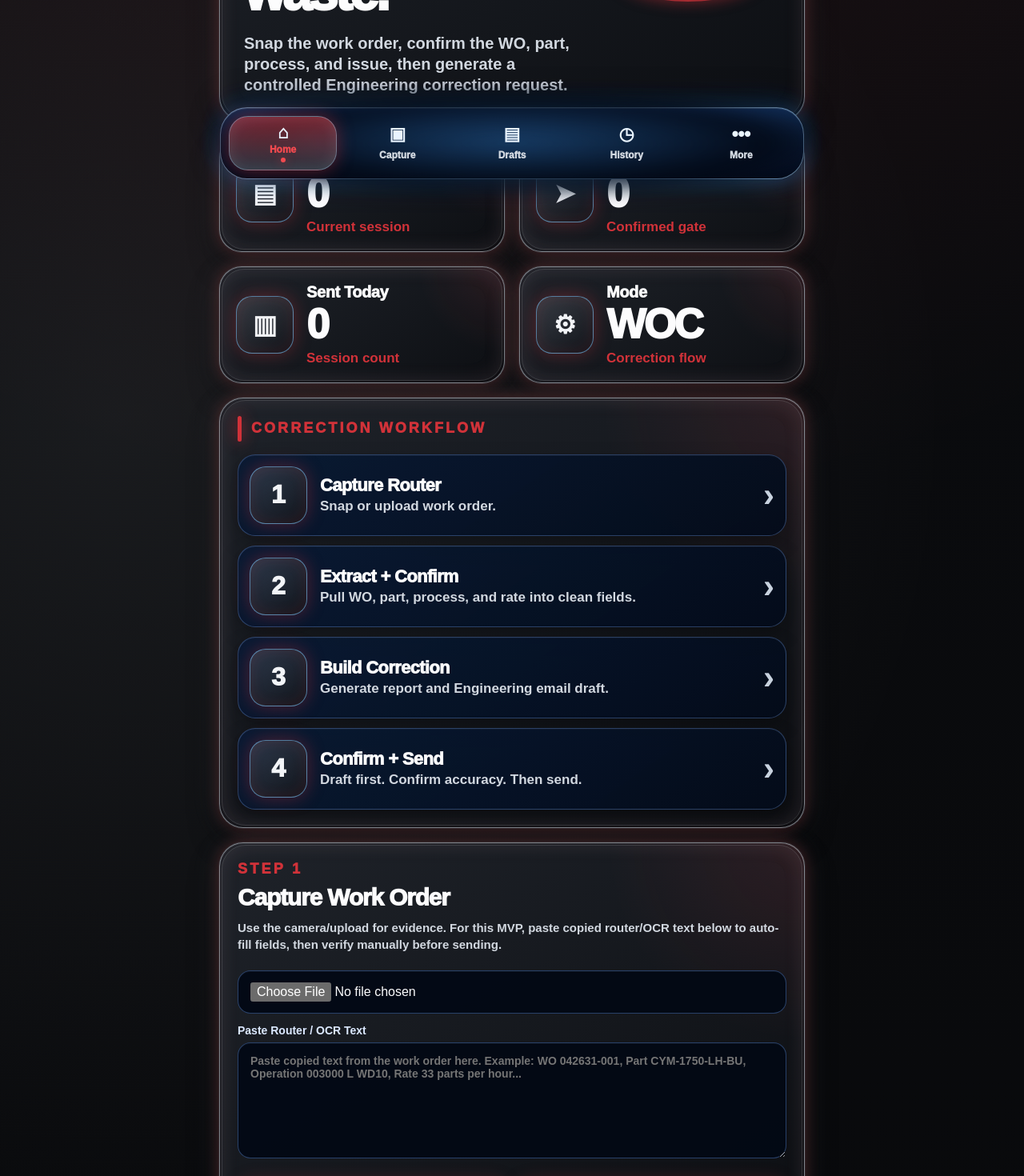
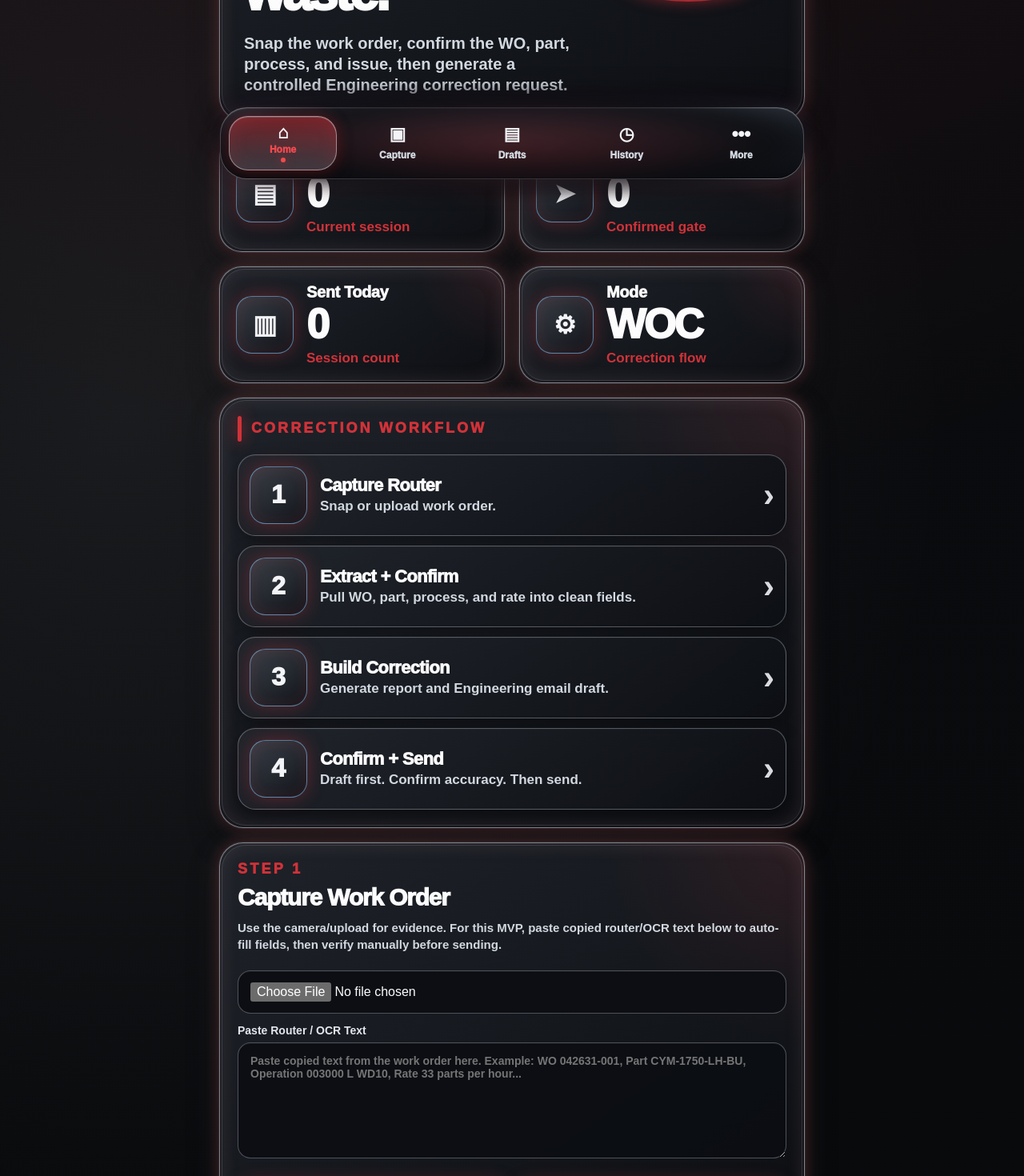
Before and after one commit to kool1160/Applied-intelligence-Ai-Woc, a Next.js app: page / in a window 1280 px wide. Shown: the part 560-2030 px from the top of the page at 80% size. Built offline with nearby package versions, Linux system fonts and the light colour scheme.

Commit message:
Enhance chrome glass depth and red-accent nav styling

```diff
--- a/app/globals.css
+++ b/app/globals.css
@@ -318,9 +318,9 @@ body {
   align-items: center;
   margin-top: 12px;
   padding: 14px;
-  border: 1px solid rgba(130, 175, 255, 0.3);
+  border: 1px solid rgba(214, 220, 227, 0.34);
   border-radius: 22px;
-  background: linear-gradient(145deg, rgba(8, 26, 53, 0.9), rgba(3, 11, 26, 0.92));
+  background: linear-gradient(145deg, rgba(34, 38, 45, 0.92), rgba(13, 15, 20, 0.95));
   text-decoration: none;
   color: inherit;
   box-shadow: inset 0 1px 0 rgba(255,255,255,0.04), 0 10px 24px rgba(0,0,0,0.28);
@@ -341,7 +341,7 @@ body {
 }
 
 .workflow-row b {
-  color: rgba(233, 243, 255, 0.86);
+  color: rgba(239, 242, 246, 0.9);
   font-size: 42px;
   line-height: 1;
 }
@@ -356,7 +356,7 @@ body {
 label {
   display: block;
   margin: 13px 0;
-  color: #dbe8ff;
+  color: #e2e6ec;
   font-size: 14px;
   font-weight: 900;
 }
@@ -367,9 +367,9 @@ textarea {
   width: 100%;
   margin-top: 7px;
   padding: 14px 15px;
-  border: 1px solid rgba(110, 165, 255, 0.36);
+  border: 1px solid rgba(202, 209, 217, 0.35);
   border-radius: 16px;
-  background: rgba(3, 9, 21, 0.94);
+  background: rgba(12, 14, 19, 0.95);
   color: var(--text);
   font: inherit;
   outline: none;
@@ -379,8 +379,8 @@ textarea {
 input:focus,
 select:focus,
 textarea:focus {
-  border-color: var(--soft-blue);
-  box-shadow: 0 0 0 3px rgba(66, 168, 255, 0.16), inset 0 1px 0 rgba(255,255,255,0.04);
+  border-color: rgba(241, 74, 79, 0.85);
+  box-shadow: 0 0 0 3px rgba(209, 50, 57, 0.2), 0 0 16px rgba(209, 50, 57, 0.22), inset 0 1px 0 rgba(255,255,255,0.08);
 }
 
 textarea { min-height: 110px; }
@@ -401,8 +401,8 @@ button,
 }
 
 button.secondary {
-  background: rgba(16, 39, 74, 0.92);
-  border: 1px solid rgba(130,175,255,.3);
+  background: rgba(32, 36, 43, 0.92);
+  border: 1px solid rgba(209,216,223,.36);
   color: var(--text);
 }
 
@@ -413,17 +413,17 @@ button:disabled { opacity: 0.45; }
   width: 100%;
   margin-top: 10px;
   border-radius: 18px;
-  border: 1px solid rgba(110, 165, 255, 0.36);
+  border: 1px solid rgba(202, 209, 217, 0.35);
 }
 
 pre {
   white-space: pre-wrap;
   overflow-wrap: anywhere;
   padding: 14px;
-  border: 1px solid rgba(110, 165, 255, 0.3);
+  border: 1px solid rgba(198, 206, 215, 0.33);
   border-radius: 16px;
-  background: rgba(2, 8, 20, 0.94);
-  color: #dce9ff;
+  background: rgba(12, 14, 19, 0.95);
+  color: #e7ebf1;
   max-height: 330px;
   overflow: auto;
 }
@@ -447,19 +447,19 @@ pre {
   grid-template-columns: repeat(5, minmax(0, 1fr));
   gap: 8px;
   padding: 10px;
-  border: 1px solid rgba(168, 216, 255, 0.58);
+  border: 1px solid rgba(214, 221, 228, 0.46);
   border-radius: 34px;
   background:
-    linear-gradient(180deg, rgba(18, 45, 86, 0.94), rgba(3, 10, 25, 0.98)),
-    rgba(5, 14, 31, 0.96);
+    linear-gradient(180deg, rgba(42, 46, 54, 0.96), rgba(11, 13, 17, 0.98)),
+    rgba(9, 11, 14, 0.97);
   backdrop-filter: blur(24px) saturate(150%);
   -webkit-backdrop-filter: blur(24px) saturate(150%);
   box-shadow:
     0 -10px 34px rgba(2, 8, 20, 0.6),
-    0 0 24px rgba(66, 168, 255, 0.34),
-    0 0 44px rgba(66, 168, 255, 0.18),
+    0 0 24px rgba(217, 224, 231, 0.14),
+    0 0 44px rgba(209, 50, 57, 0.14),
     inset 0 1px 0 rgba(255,255,255,0.14),
-    inset 0 -1px 0 rgba(4, 10, 22, 0.8);
+    inset 0 -1px 0 rgba(5, 6, 9, 0.85);
 }
 
 .bottom-nav::before {
@@ -468,7 +468,7 @@ pre {
   inset: -18px -10px -18px;
   z-index: -1;
   border-radius: 44px;
-  background: radial-gradient(ellipse at center, rgba(66, 168, 255, 0.24), rgba(2, 8, 20, 0.82) 60%, transparent 78%);
+  background: radial-gradient(ellipse at center, rgba(209, 50, 57, 0.22), rgba(11, 13, 17, 0.84) 62%, transparent 80%);
   filter: blur(10px);
 }
 
@@ -492,16 +492,18 @@ pre {
   display: block;
   font-size: 22px;
   line-height: 1;
-  color: #e9f4ff;
+  color: #f2f4f7;
 }
 
 .bottom-nav .active {
   color: var(--blue-2);
-  background: linear-gradient(180deg, rgba(209,50,57,.55), rgba(82,87,95,.55));
-  border: 1px solid rgba(185,226,255,.38);
+  background: linear-gradient(180deg, rgba(209,50,57,.5), rgba(70,74,82,.72));
+  border: 1px solid rgba(232, 236, 241, 0.5);
   box-shadow:
-    inset 0 0 18px rgba(255,255,255,.1),
-    0 0 22px rgba(209,50,57,.45);
+    inset 0 1px 0 rgba(255,255,255,.18),
+    inset 0 0 22px rgba(209,50,57,.16),
+    0 0 18px rgba(209,50,57,.38),
+    0 8px 22px rgba(0,0,0,.38);
 }
 
 .bottom-nav .active::after {
@@ -523,8 +525,8 @@ pre {
   margin: 0 auto;
   padding: 12px;
   border-radius: 16px;
-  background: #0d1b34;
-  border: 1px solid rgba(110, 165, 255, 0.4);
+  background: linear-gradient(180deg, rgba(30, 34, 41, 0.98), rgba(12, 14, 19, 0.98));
+  border: 1px solid rgba(214, 221, 228, 0.36);
   box-shadow: 0 10px 28px rgba(0,0,0,0.3);
 }
 
```
